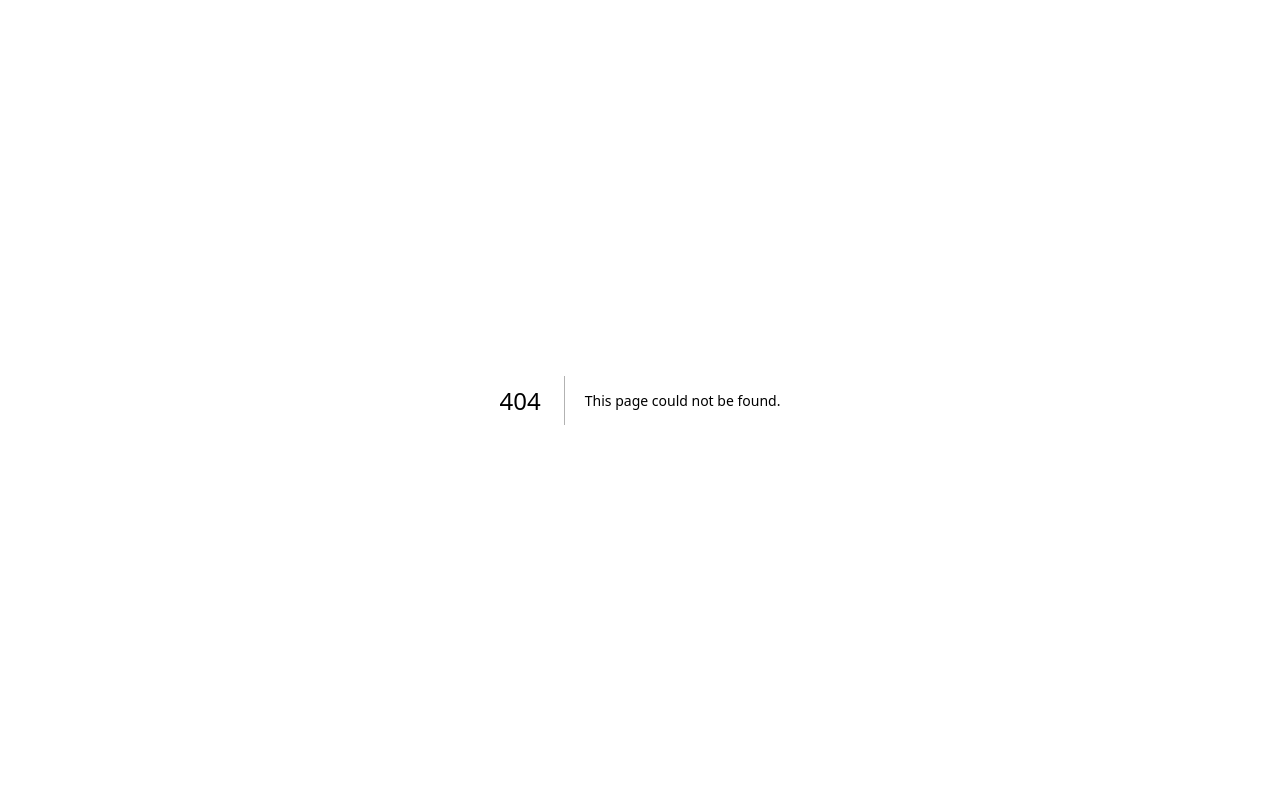
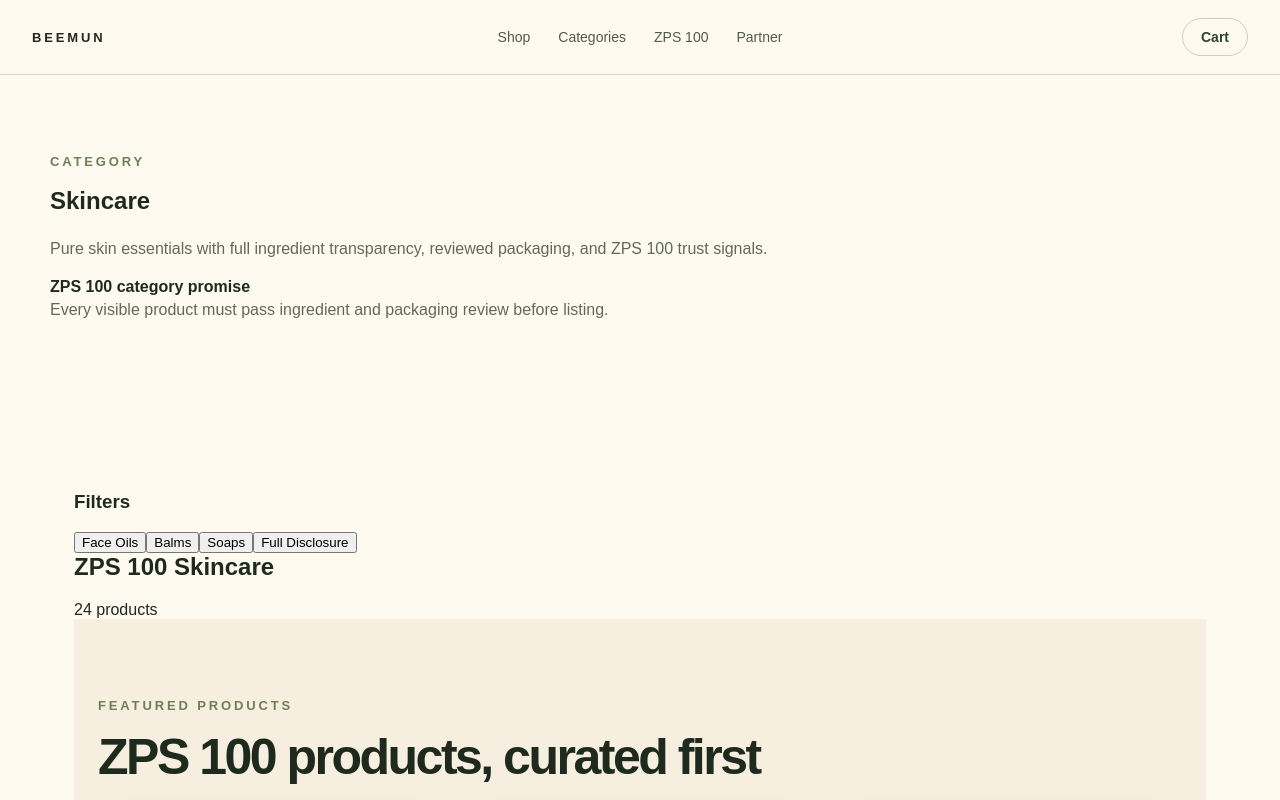
Before and after one commit to reveritnow/beemun-frontend, a Next.js app: page /category-demo in a window 1280 px wide. Before the commit this address had no page. Shown: the top 800 px of the page. Built offline with nearby package versions, Linux system fonts and the light colour scheme.

Commit message:
Add category demo page

```diff
--- /dev/null
+++ b/src/app/category-demo/page.tsx
@@ -0,0 +1,38 @@
+import SiteHeader from '@/components/SiteHeader'
+import SiteFooter from '@/components/SiteFooter'
+import FeaturedProducts from '@/components/FeaturedProducts'
+
+export default function CategoryDemoPage() {
+  return (
+    <main>
+      <SiteHeader />
+      <section className="listing-hero">
+        <div className="section-wrap listing-hero-grid">
+          <div>
+            <p className="section-eyebrow">Category</p>
+            <h1>Skincare</h1>
+            <p>Pure skin essentials with full ingredient transparency, reviewed packaging, and ZPS 100 trust signals.</p>
+          </div>
+          <div className="listing-trust-box">
+            <strong>ZPS 100 category promise</strong>
+            <p>Every visible product must pass ingredient and packaging review before listing.</p>
+          </div>
+        </div>
+      </section>
+      <section className="catalog-layout section-wrap">
+        <aside className="filter-panel">
+          <h3>Filters</h3>
+          <button>Face Oils</button>
+          <button>Balms</button>
+          <button>Soaps</button>
+          <button>Full Disclosure</button>
+        </aside>
+        <div>
+          <div className="catalog-header"><h2>ZPS 100 Skincare</h2><span>24 products</span></div>
+          <FeaturedProducts />
+        </div>
+      </section>
+      <SiteFooter />
+    </main>
+  )
+}
```
